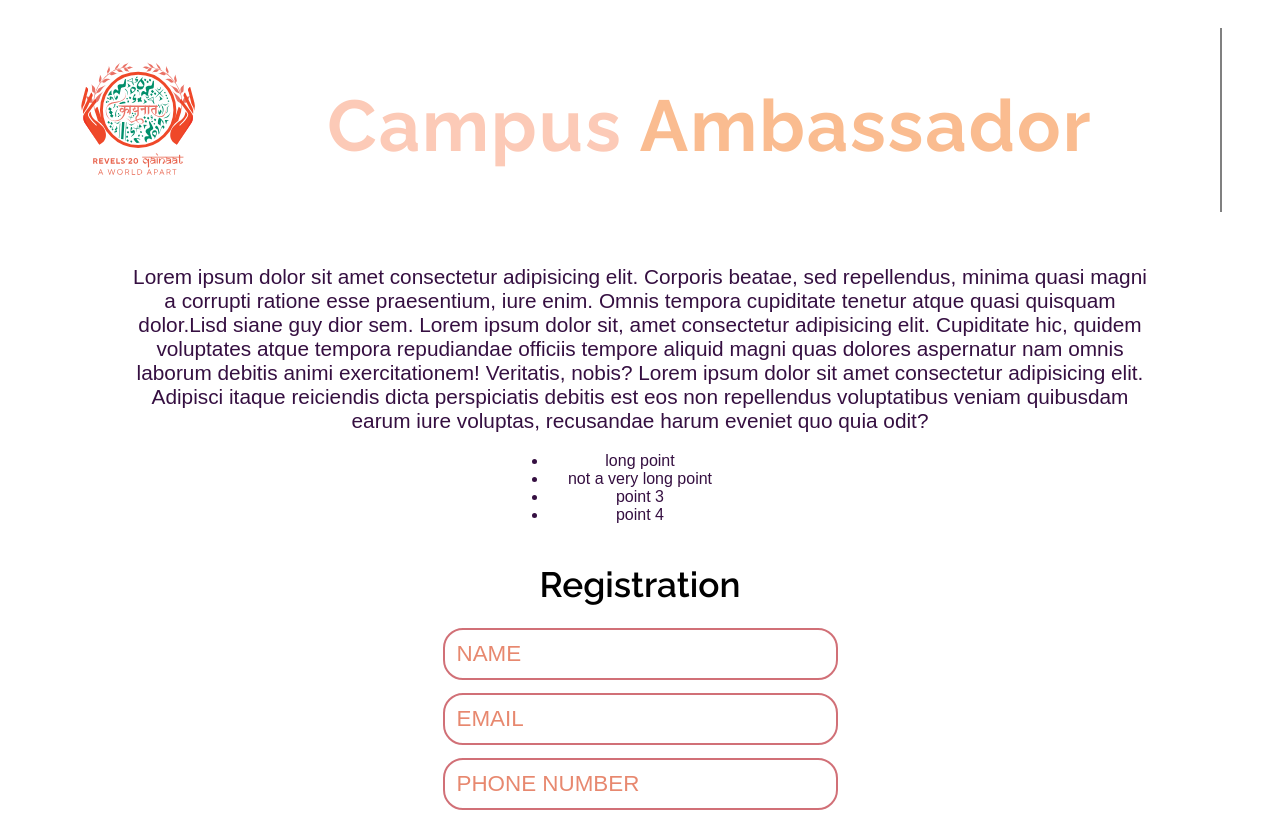
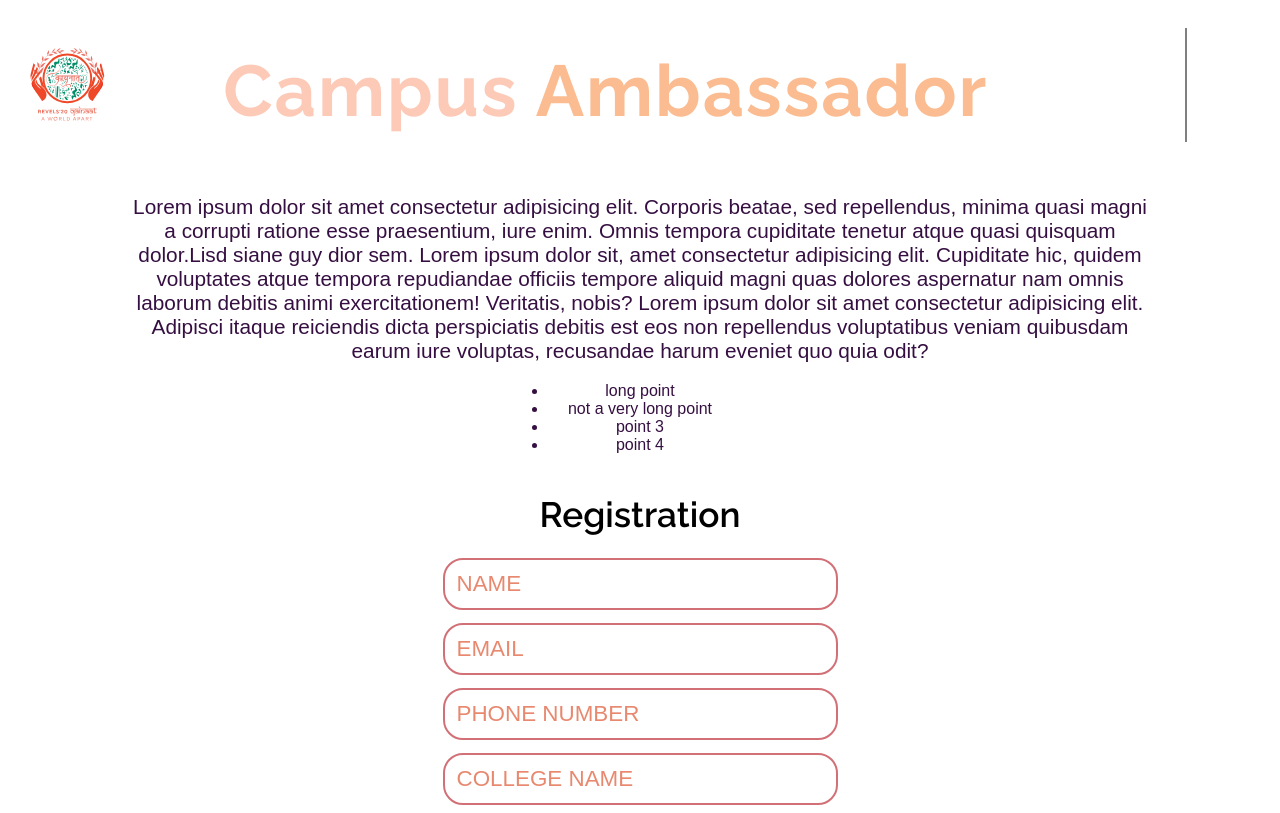
Before and after one commit to arpiinagar/CA, a plain HTML site: page index.html in a window 1280 px wide. Shown: the top 813 px of the page. Drawn offline with Linux system fonts and the light colour scheme.

Commit message:
Rendering issue 1

```diff
--- a/style.css
+++ b/style.css
@@ -237,10 +237,6 @@
                     justify-content: flex-start;
                     display: flex;
                 }
-                #logo {
-                    width: 21vw;
-                    height: 25vh;
-                }
                 h1 {
                     font-size: 4.5em;
                     margin: auto;
```
